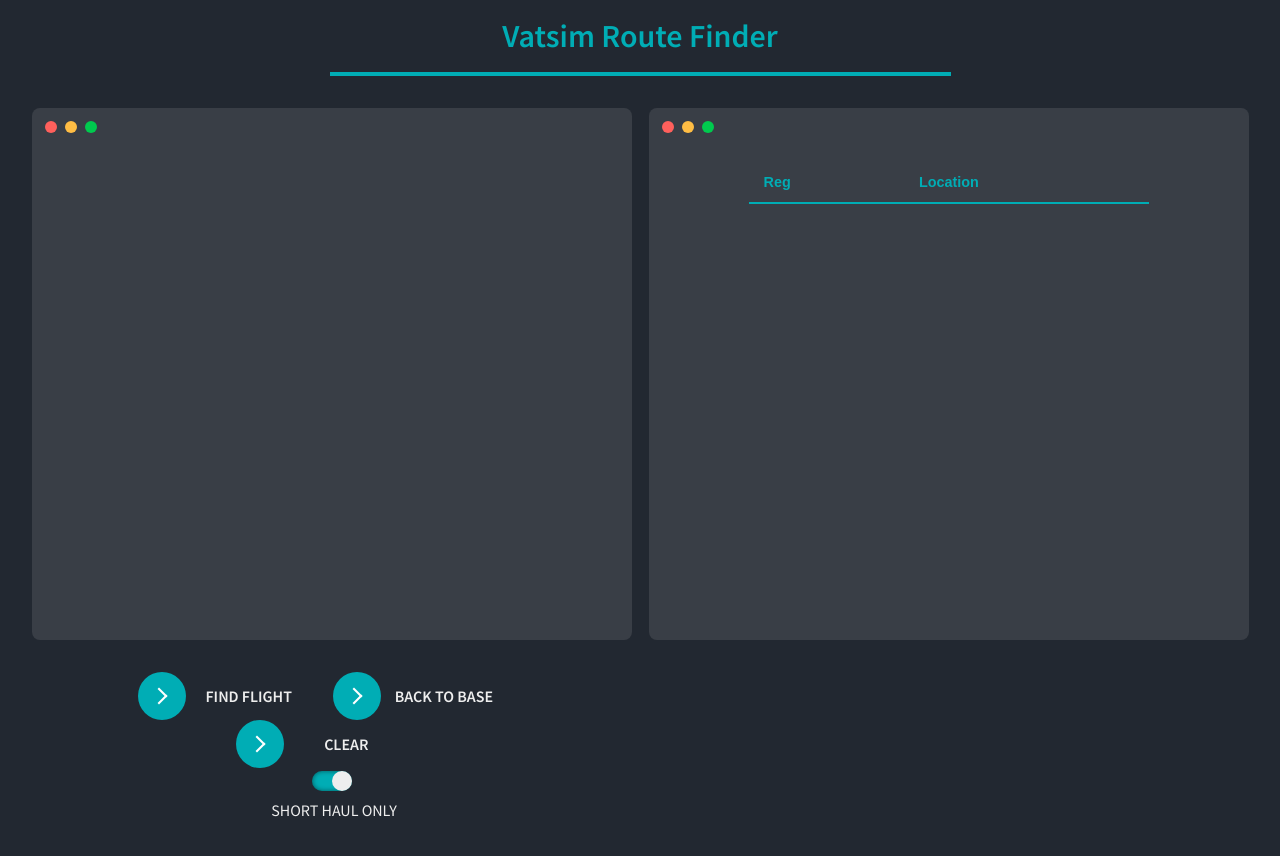
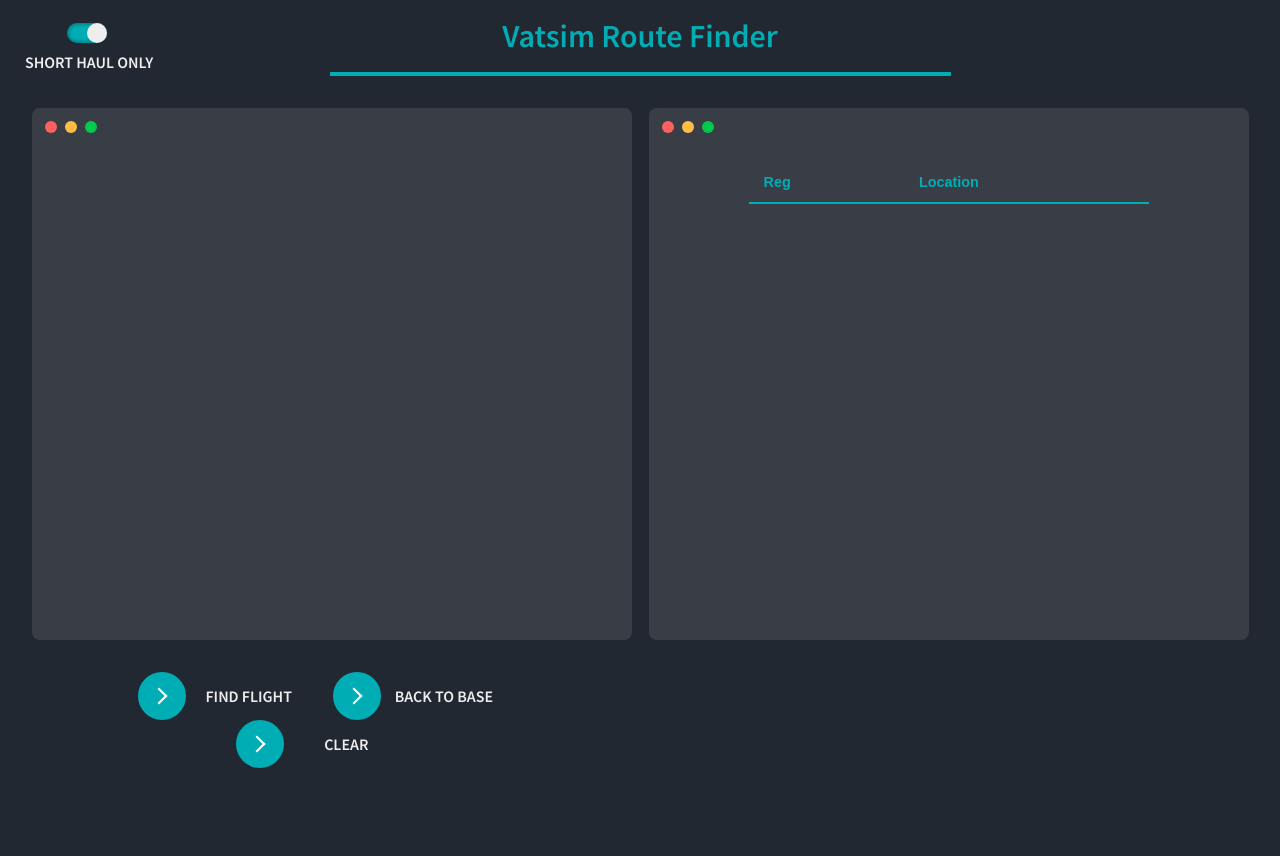
Before and after one commit to carlb4ll/vatsim-route-finder, a plain HTML site: page index.html in a window 1280 px wide. After the commit the page ends 815 px from the top, so only its background shows below. Drawn offline with Linux system fonts and the light colour scheme.

Commit message:
moved toggle position

```diff
--- a/style.css
+++ b/style.css
@@ -34,6 +34,7 @@
 }
 
 .card {
+  position: relative;
   width: 600px;
   min-height: 500px;
   margin: 0 auto;
@@ -247,6 +248,13 @@
 .toggle-label {
   margin-left: 5px;
   color: #eeeeee;
+  font-weight: 700;
   position: relative;
   top: 2px;
 }
+
+.toggle {
+  position: absolute;
+  top: 20px;
+  left: 20px;
+}
```
